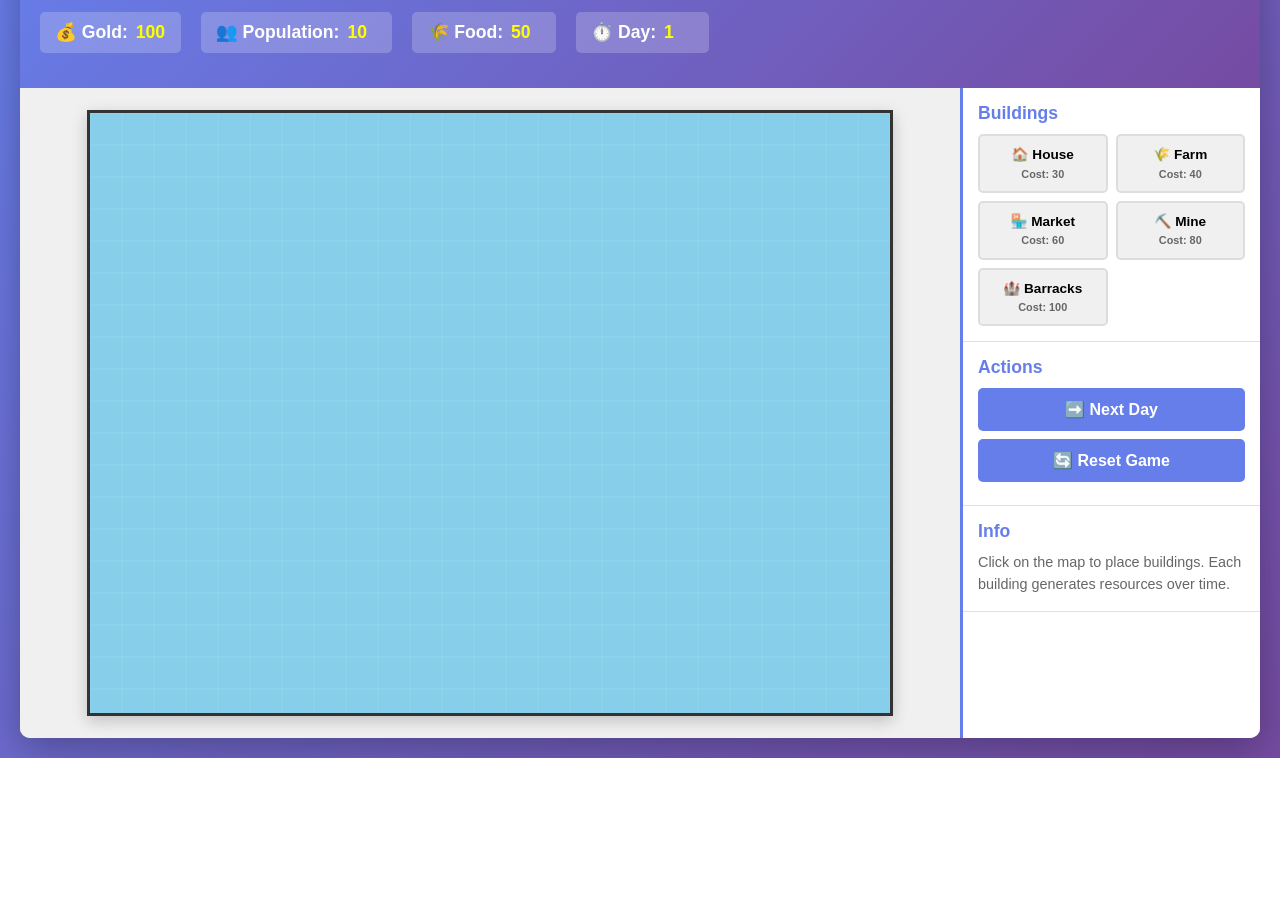
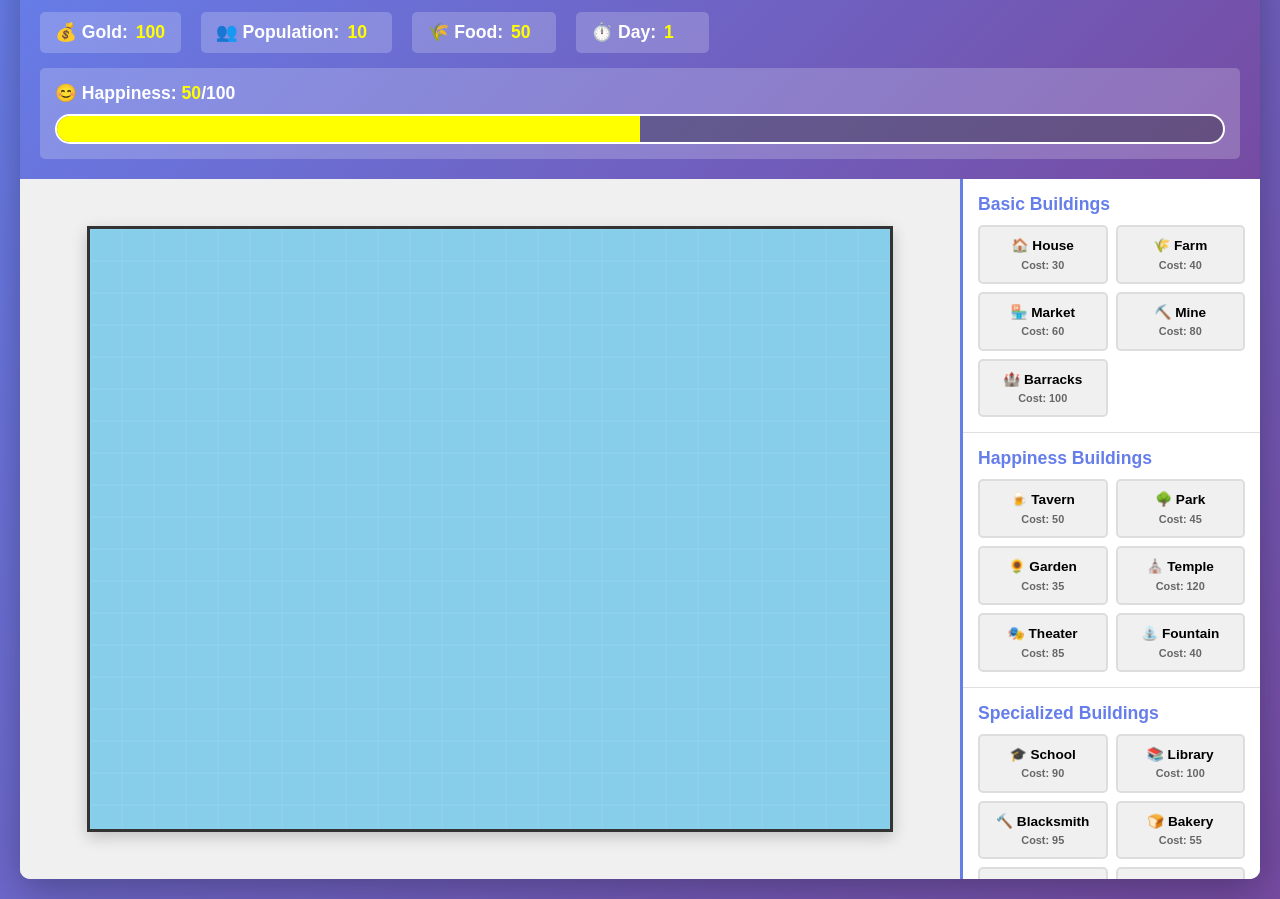
Before and after one commit to NotMYSON828/Pixel-Town, a plain HTML site: page index.html in a window 1280 px wide. Shown: the part 90-989 px from the top of the page. Before the commit the page ends 848 px from the top, so only its background shows below. Drawn offline with Linux system fonts and the light colour scheme.

Commit message:
Add happiness bar and new building buttons

```diff
--- a/index.html
+++ b/index.html
@@ -28,6 +28,12 @@
                     <span class="value" id="dayCount">1</span>
                 </div>
             </div>
+            <div class="happiness-section">
+                <div class="happiness-label">😊 Happiness: <span id="happinessCount">50</span>/100</div>
+                <div class="happiness-bar-container">
+                    <div class="happiness-bar" id="happinessBar"></div>
+                </div>
+            </div>
         </div>
 
         <div class="game-wrapper">
@@ -37,7 +43,7 @@
 
             <div class="sidebar">
                 <div class="section">
-                    <h3>Buildings</h3>
+                    <h3>Basic Buildings</h3>
                     <div class="building-buttons">
                         <button class="building-btn" data-building="house" data-cost="30">
                             🏠 House<br><small>Cost: 30</small>
@@ -58,6 +64,54 @@
                 </div>
 
                 <div class="section">
+                    <h3>Happiness Buildings</h3>
+                    <div class="building-buttons">
+                        <button class="building-btn" data-building="tavern" data-cost="50">
+                            🍺 Tavern<br><small>Cost: 50</small>
+                        </button>
+                        <button class="building-btn" data-building="park" data-cost="45">
+                            🌳 Park<br><small>Cost: 45</small>
+                        </button>
+                        <button class="building-btn" data-building="garden" data-cost="35">
+                            🌻 Garden<br><small>Cost: 35</small>
+                        </button>
+                        <button class="building-btn" data-building="temple" data-cost="120">
+                            ⛪ Temple<br><small>Cost: 120</small>
+                        </button>
+                        <button class="building-btn" data-building="theater" data-cost="85">
+                            🎭 Theater<br><small>Cost: 85</small>
+                        </button>
+                        <button class="building-btn" data-building="fountain" data-cost="40">
+                            ⛲ Fountain<br><small>Cost: 40</small>
+                        </button>
+                    </div>
+                </div>
+
+                <div class="section">
+                    <h3>Specialized Buildings</h3>
+                    <div class="building-buttons">
+                        <button class="building-btn" data-building="school" data-cost="90">
+                            🎓 School<br><small>Cost: 90</small>
+                        </button>
+                        <button class="building-btn" data-building="library" data-cost="100">
+                            📚 Library<br><small>Cost: 100</small>
+                        </button>
+                        <button class="building-btn" data-building="blacksmith" data-cost="95">
+                            🔨 Blacksmith<br><small>Cost: 95</small>
+                        </button>
+                        <button class="building-btn" data-building="bakery" data-cost="55">
+                            🍞 Bakery<br><small>Cost: 55</small>
+                        </button>
+                        <button class="building-btn" data-building="courthouse" data-cost="110">
+                            ⚖️ Courthouse<br><small>Cost: 110</small>
+                        </button>
+                        <button class="building-btn" data-building="road" data-cost="20">
+                            🛣️ Road<br><small>Cost: 20</small>
+                        </button>
+                    </div>
+                </div>
+
+                <div class="section">
                     <h3>Actions</h3>
                     <button class="action-btn" id="nextDayBtn">➡️ Next Day</button>
                     <button class="action-btn" id="resetBtn">🔄 Reset Game</button>
@@ -65,7 +119,7 @@
 
                 <div class="section">
                     <h3>Info</h3>
-                    <p class="info-text">Click on the map to place buildings. Each building generates resources over time.</p>
+                    <p class="info-text">Click on the map to place buildings. Each building generates resources and happiness over time. Keep your people happy!</p>
                 </div>
             </div>
         </div>
```
